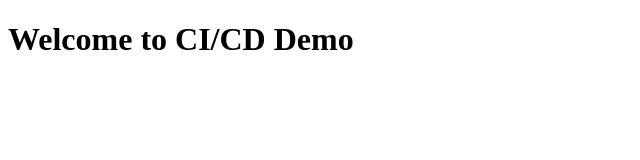
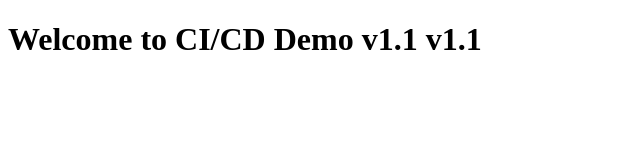
Before and after one commit to raeesmalik89-oss/cicd-demo-app, a website: page src/index.html in a window 1280 px wide. Shown: the whole page, without its empty margins (0-640 px from the left). Drawn offline with Linux system fonts and the light colour scheme.

Commit message:
Update version to 1.1

```diff
--- a/src/index.html
+++ b/src/index.html
@@ -5,6 +5,6 @@
     <title>CI/CD Demo</title>
 </head>
 <body>
-    <h1>Welcome to CI/CD Demo</h1>
+    <h1>Welcome to CI/CD Demo v1.1 v1.1</h1>
 </body>
 </html>
```
